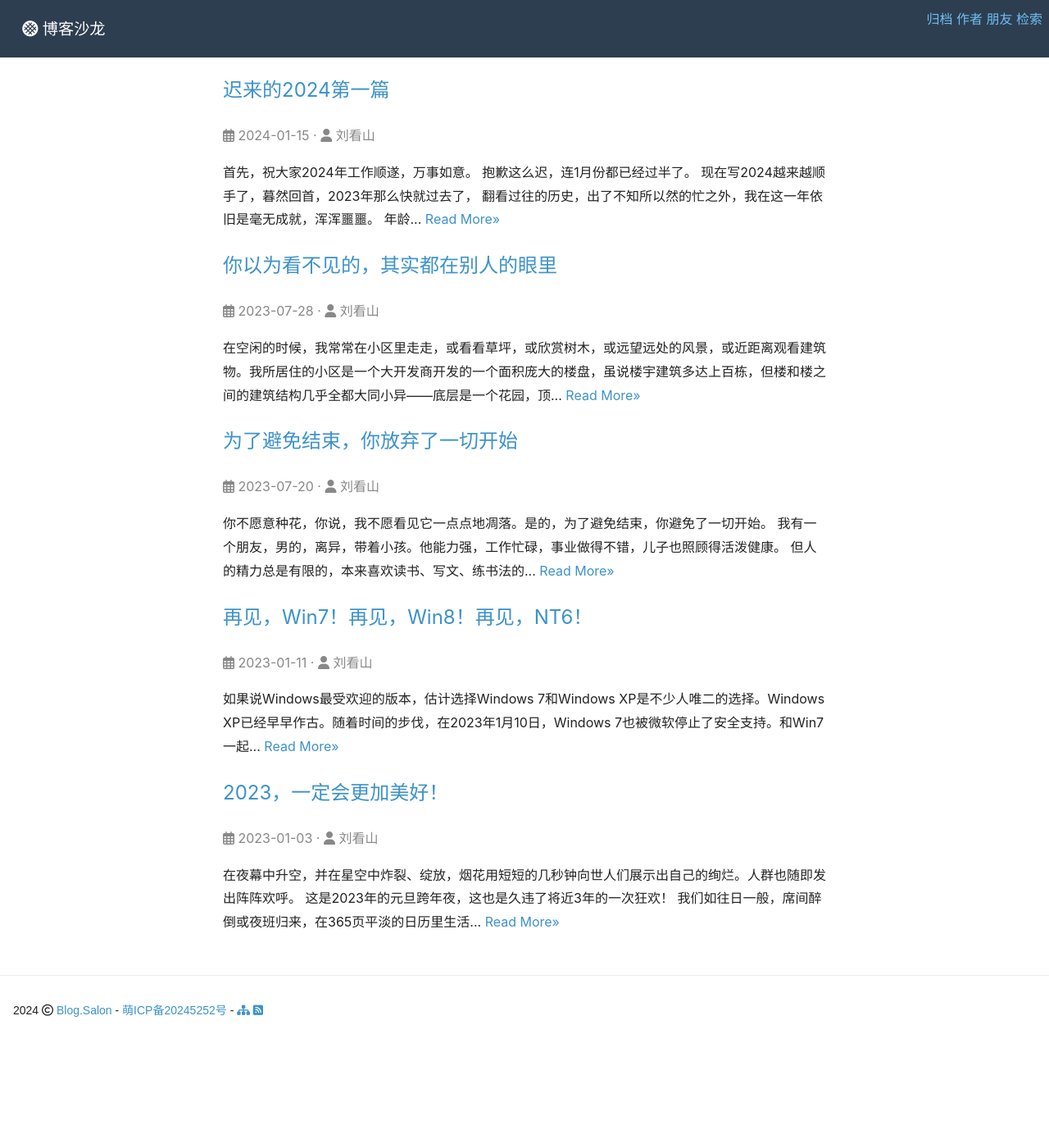
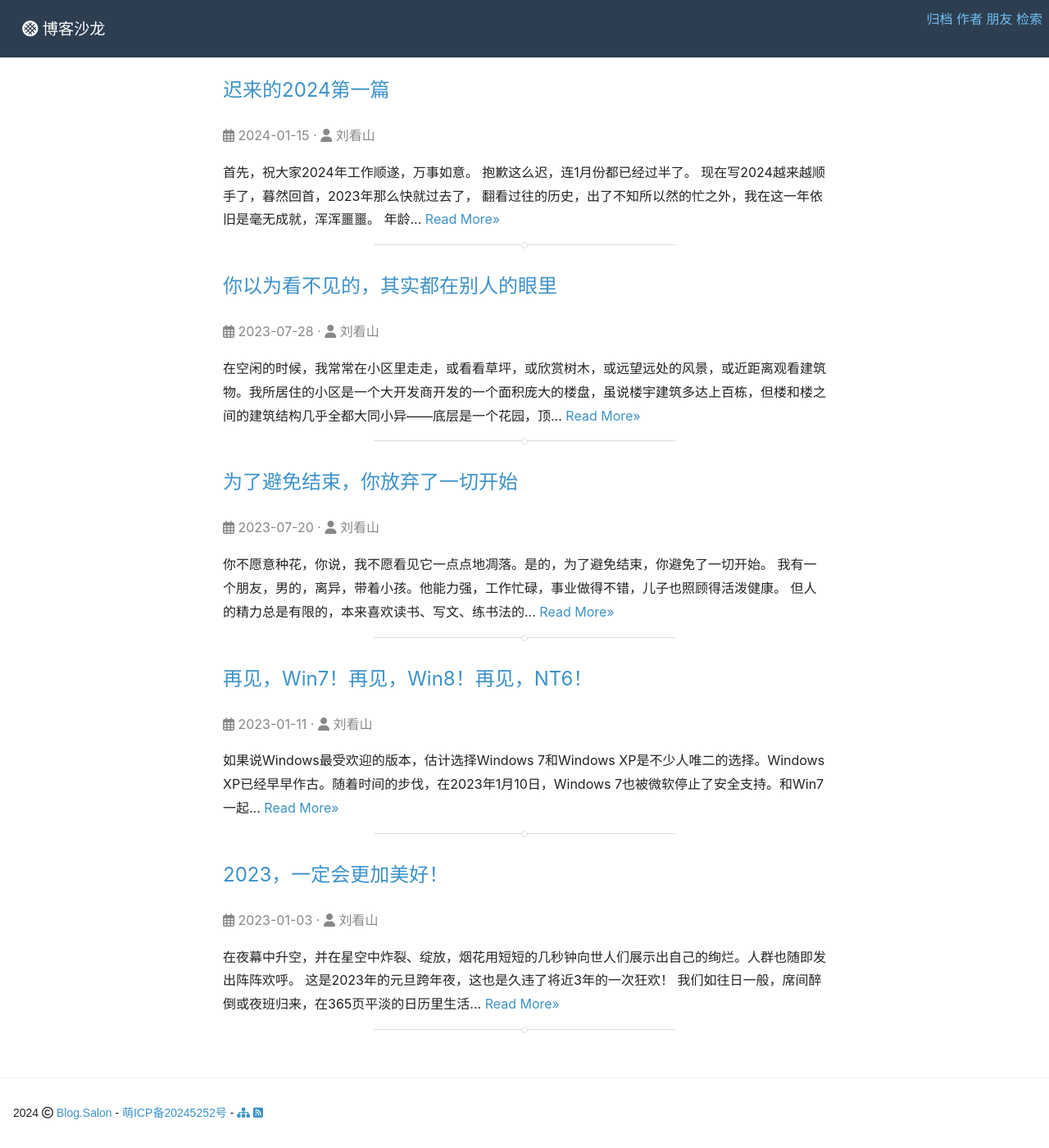
Before and after one commit to bearfm/bearfm.github.io, a Jekyll site: the page built from index.html, in a window 1280 px wide and 1400 px high, scrolled down 322 px. Shown: the whole window at 82% size. Built offline with Jekyll 4.4.1, drawn with Linux system fonts in a browser that asks for light colours; nearby versions of some CDN libraries; the list of posts is cut into pages by our own code; comment, search, counter and statistics services are not loaded; before the commit the page ends 1597 px from its top, so only the background shows below that.

Commit message:
增加code和引用样式

```diff
--- a/index.html
+++ b/index.html
@@ -13,6 +13,6 @@
       {{ post.content | strip_html | truncate:120 }}&nbsp;<a class="read-more" href="{{ post.url | prepend: site.baseurl }}">Read More»</a>
     </p>
       <div class="none">博客沙龙(blog.salon)</div>
-   <div class="justify-center"><div class="prbr"></div></div>
+   <span class="justify-center"><span class="brpr"></span></span>
   {% endfor %}
 </div>
--- a/style.css
+++ b/style.css
@@ -18,8 +18,12 @@
 .content-title{margin:50px 0 20px 0;font-weight:300;color:#888}
 .content-title a{color:#222;font-weight:700}
 .content-homeinfo{color:#888}
+.justify-center{display:block;width:50%;margin-left:auto;margin-right:auto;border-top:1px solid #ddd}
+.justify-center .brpr{position:relative;top:-4px;display:block;background:#fff;border:solid 1px #ddd;width:8px;height:8px;margin-left:auto;margin-right:auto;border-radius:50%}
 .post-title{text-align:center;padding-top:120px;font-size:30px;font-weight:700;color:#fff}
 .post-meta{text-align:center;font-style:italic;color:#fff}
 .post-meta:after{content:'';display:block;width:40px;height:4px;background:#fff;margin:30px auto 0}
 .post img{border-radius:8px;margin:40px -50px;width:1060px;max-width:1060px;box-shadow:0 4px 6px rgba(0,0,0,.04)}
+.post blockquote{font-style:italic;color:#666;border-left:3px solid #999;padding-left:1em}
+.post code{padding:.1em;border-radius:.3em;border:1px solid #eee;background:rgba(250,250,250,.8)}
 .footer{border-top:1px solid #eee;font-size:87.5%;margin-top:3.4286em;padding:1.1429em}
```
